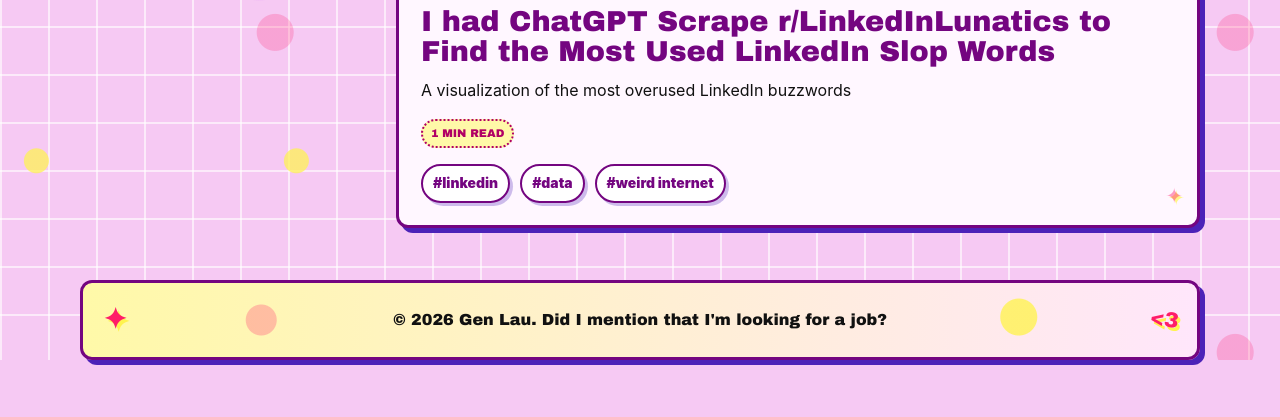
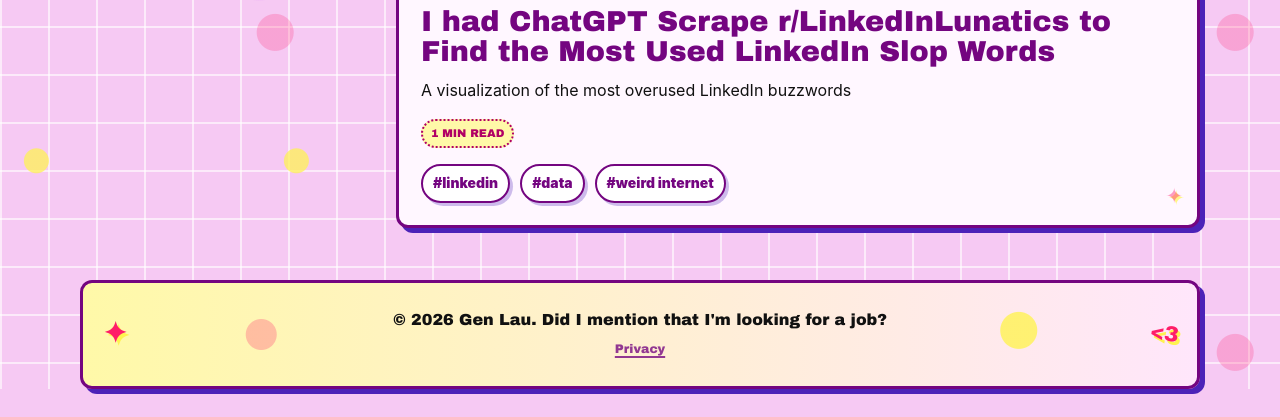
Before and after one commit to genlaudotcom/First-Blog-Iteration, an Astro site: page / in a window 1280 px wide. Shown: the part 3546-3963 px from the top of the page. Before the commit the page ends 3934 px from the top, so only its background shows below. Built offline with nearby package versions, Linux system fonts and the light colour scheme; Astro itself is replaced by a stand-in of ours.

Commit message:
added privacy page

```diff
--- a/src/layouts/BaseLayout.astro
+++ b/src/layouts/BaseLayout.astro
@@ -66,7 +66,10 @@ const imageUrl = new URL(image, SITE.url);
       <slot />
     </main>
     <footer class="site-footer">
-      <p>&copy; {new Date().getFullYear()} {SITE.author}. Did I mention that I'm looking for a job?</p>
+      <p>
+        &copy; {new Date().getFullYear()} {SITE.author}. Did I mention that I'm looking for a job?
+      </p>
+      <a href="/privacy/">Privacy</a>
     </footer>
   </body>
 </html>
--- a/src/styles/global.css
+++ b/src/styles/global.css
@@ -1068,6 +1068,14 @@ main > section,
   margin-bottom: 30px;
 }
 
+.page-header--plain {
+  margin-bottom: 24px;
+}
+
+.page-header--plain::before {
+  content: "FYI";
+}
+
 .page-header::after {
   content: "saved to desktop";
   position: absolute;
@@ -1211,6 +1219,51 @@ main > section,
   text-decoration: underline;
   text-decoration-thickness: 3px;
   text-underline-offset: 4px;
+}
+
+.legal-page {
+  padding-bottom: 72px;
+}
+
+.legal-card {
+  max-width: 820px;
+  border: 3px solid var(--purple);
+  border-radius: 12px;
+  padding: clamp(22px, 5vw, 40px);
+  background:
+    linear-gradient(180deg, rgba(255, 255, 255, 0.86), rgba(255, 230, 251, 0.84)),
+    var(--panel);
+  box-shadow: var(--small-shadow);
+}
+
+.legal-card__updated {
+  margin-top: 0;
+  color: var(--magenta);
+  font-family: var(--display);
+  font-size: 0.82rem;
+  text-transform: uppercase;
+}
+
+.legal-card h2 {
+  margin: 28px 0 8px;
+  color: var(--purple);
+  font-family: var(--display);
+  font-size: clamp(1.35rem, 3vw, 2rem);
+  line-height: 1.08;
+  text-shadow: 2px 2px 0 var(--yellow);
+}
+
+.legal-card p {
+  margin: 0 0 16px;
+  color: var(--muted);
+}
+
+.legal-card a {
+  color: var(--pink);
+  font-weight: 900;
+  text-decoration: underline;
+  text-decoration-thickness: 2px;
+  text-underline-offset: 3px;
 }
 
 .about-window {
@@ -1589,6 +1642,24 @@ main > section,
   margin: 0;
 }
 
+.site-footer a {
+  display: inline-flex;
+  position: relative;
+  z-index: 1;
+  margin-top: 6px;
+  color: var(--purple);
+  font-size: 0.78rem;
+  text-decoration: underline;
+  text-decoration-thickness: 2px;
+  text-underline-offset: 3px;
+  opacity: 0.78;
+}
+
+.site-footer a:hover {
+  color: var(--pink);
+  opacity: 1;
+}
+
 @media (max-width: 880px) {
   .site-header__body {
     align-items: flex-start;
```
Also changed, not shown: src/pages/privacy.astro (added, +54 -0 lines).
